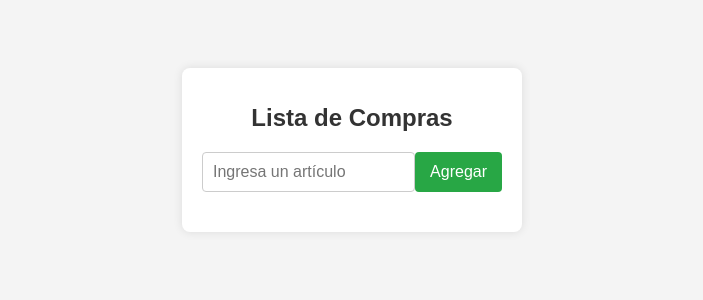
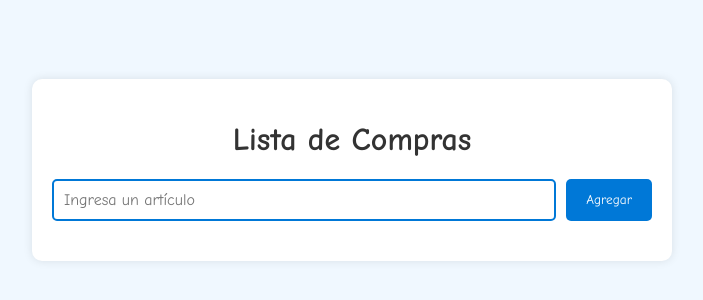
Before and after one commit to IanRic32/Logica_Algoritmos-Javascript, a plain HTML site: page Gestion_lista_compras/index.html in a window 1280 px wide. Shown: the part 250-550 px from the top of the page, without its empty margins (288-991 px from the left). Drawn offline with Linux system fonts and the light colour scheme.

Commit message:
Update CSS styles for shopping list management interface with new fonts and colors

```diff
--- a/Gestion_lista_compras/style.css
+++ b/Gestion_lista_compras/style.css
@@ -1,8 +1,8 @@
 body {
-    font-family: Arial, sans-serif;
-    background-color: #f4f4f4;
+    font-family: 'Comic Sans MS', cursive, sans-serif;
+    background-color: #f0f8ff; /* Fondo azul claro */
     margin: 0;
-    padding: 0;
+    padding: 20px;
     display: flex;
     justify-content: center;
     align-items: center;
@@ -10,46 +10,46 @@ body {
 }
 
 .container {
-    background-color: #fff;
+    max-width: 600px;
+    width: 100%;
+    background-color: white;
     padding: 20px;
-    border-radius: 8px;
+    border-radius: 10px;
     box-shadow: 0 0 10px rgba(0, 0, 0, 0.1);
-    width: 300px;
-    text-align: center;
 }
 
 h1 {
-    margin-bottom: 20px;
-    font-size: 24px;
+    text-align: center;
     color: #333;
 }
 
 .input-container {
     display: flex;
-    justify-content: space-between;
     margin-bottom: 20px;
 }
 
 #itemInput {
-    width: 70%;
+    flex: 1;
     padding: 10px;
-    border: 1px solid #ccc;
-    border-radius: 4px;
     font-size: 16px;
+    border: 2px solid #0078d7;
+    border-radius: 5px;
+    font-family: 'Comic Sans MS', cursive, sans-serif;
 }
 
 #agregarBtn {
-    padding: 10px 15px;
-    background-color: #28a745;
-    color: #fff;
+    padding: 10px 20px;
+    background-color: #0078d7;
+    color: white;
     border: none;
-    border-radius: 4px;
+    border-radius: 5px;
+    margin-left: 10px;
     cursor: pointer;
-    font-size: 16px;
+    font-family: 'Comic Sans MS', cursive, sans-serif;
 }
 
 #agregarBtn:hover {
-    background-color: #218838;
+    background-color: #005bb5;
 }
 
 #listaCompras {
@@ -62,7 +62,11 @@ h1 {
     justify-content: space-between;
     align-items: center;
     padding: 10px;
-    border-bottom: 1px solid #ccc;
+    border-bottom: 2px dashed #0078d7; /* Líneas azules */
+    font-size: 18px;
+    background-color: #f9f9f9; /* Fondo claro para simular papel */
+    margin-bottom: 5px;
+    border-radius: 5px;
 }
 
 #listaCompras li:last-child {
@@ -71,12 +75,13 @@ h1 {
 
 .eliminarBtn {
     background-color: #dc3545;
-    color: #fff;
+    color: white;
     border: none;
     border-radius: 4px;
     padding: 5px 10px;
     cursor: pointer;
     font-size: 14px;
+    font-family: 'Comic Sans MS', cursive, sans-serif;
 }
 
 .eliminarBtn:hover {
```
